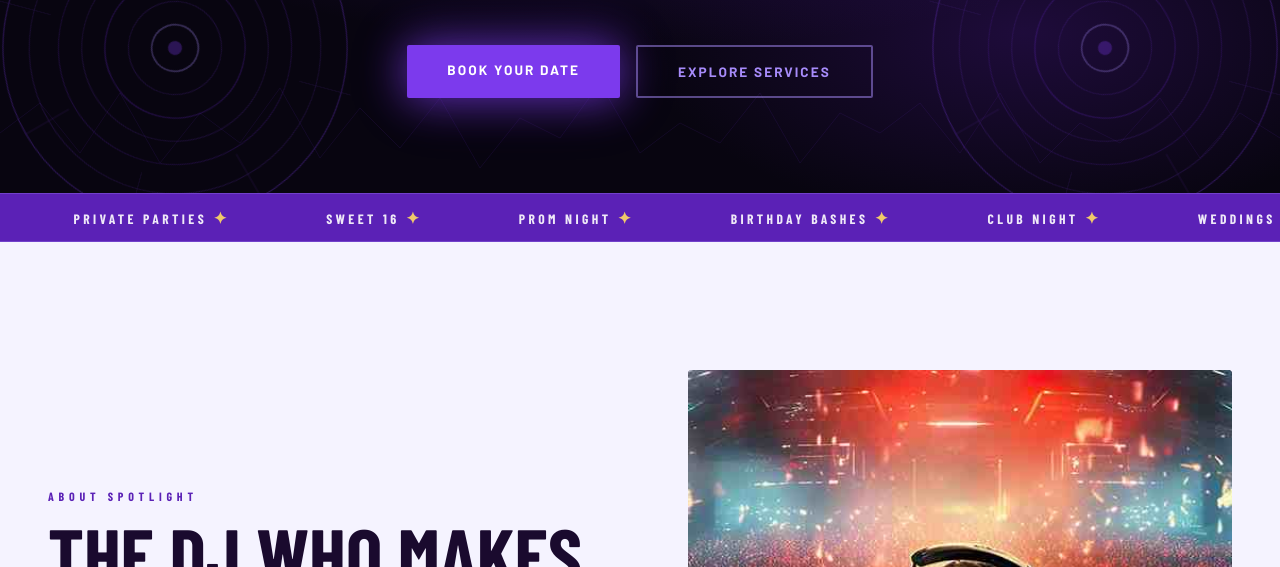
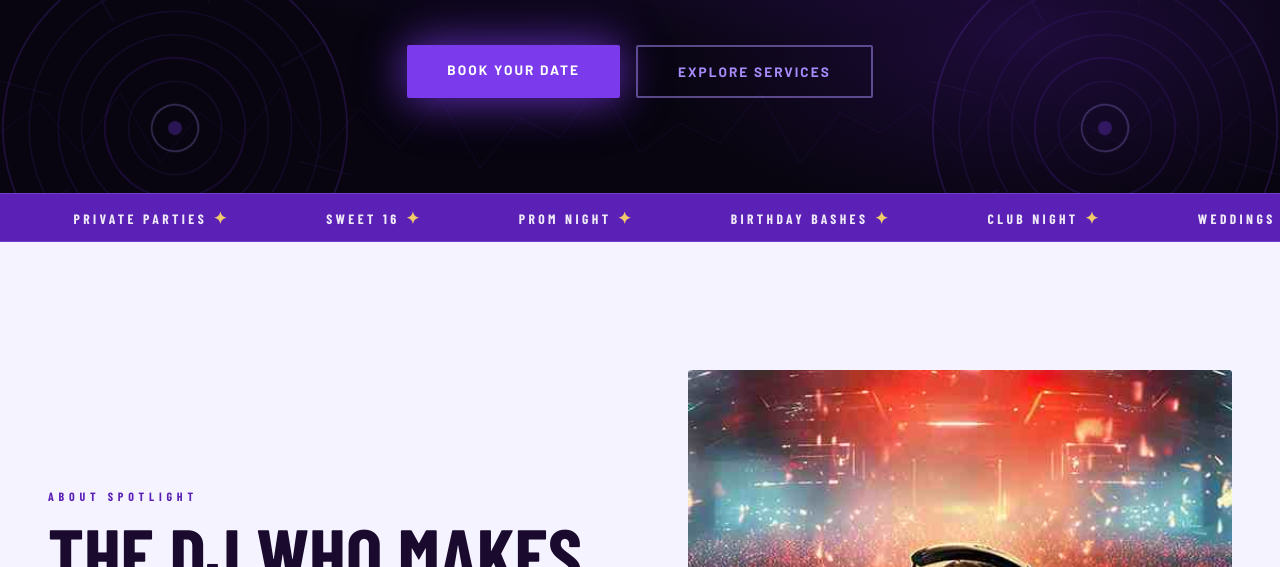
Before and after one commit to Regalcoder/spotlight, a plain HTML site: page index.html in a window 1280 px wide. Shown: the part 607-1174 px from the top of the page. Drawn offline with nearby package versions, Linux system fonts and the light colour scheme; a web font is replaced by a local one.

Commit message:
change to spinning records in hero section, and also hide the second record on mobile view

```diff
--- a/styles.css
+++ b/styles.css
@@ -207,7 +207,7 @@
   .hero-record {
     position: absolute;
     right: 0%;
-    top: 60%;
+    top: 70%;
     transform: translateY(-50%);
     width: 350px;
     height: 350px;
@@ -218,7 +218,7 @@
   .hero-record2 {
     position: absolute;
     left: 0%;
-    top: 60%;
+    top: 70%;
     transform: translateY(-50%);
     width: 350px;
     height: 350px;
```
